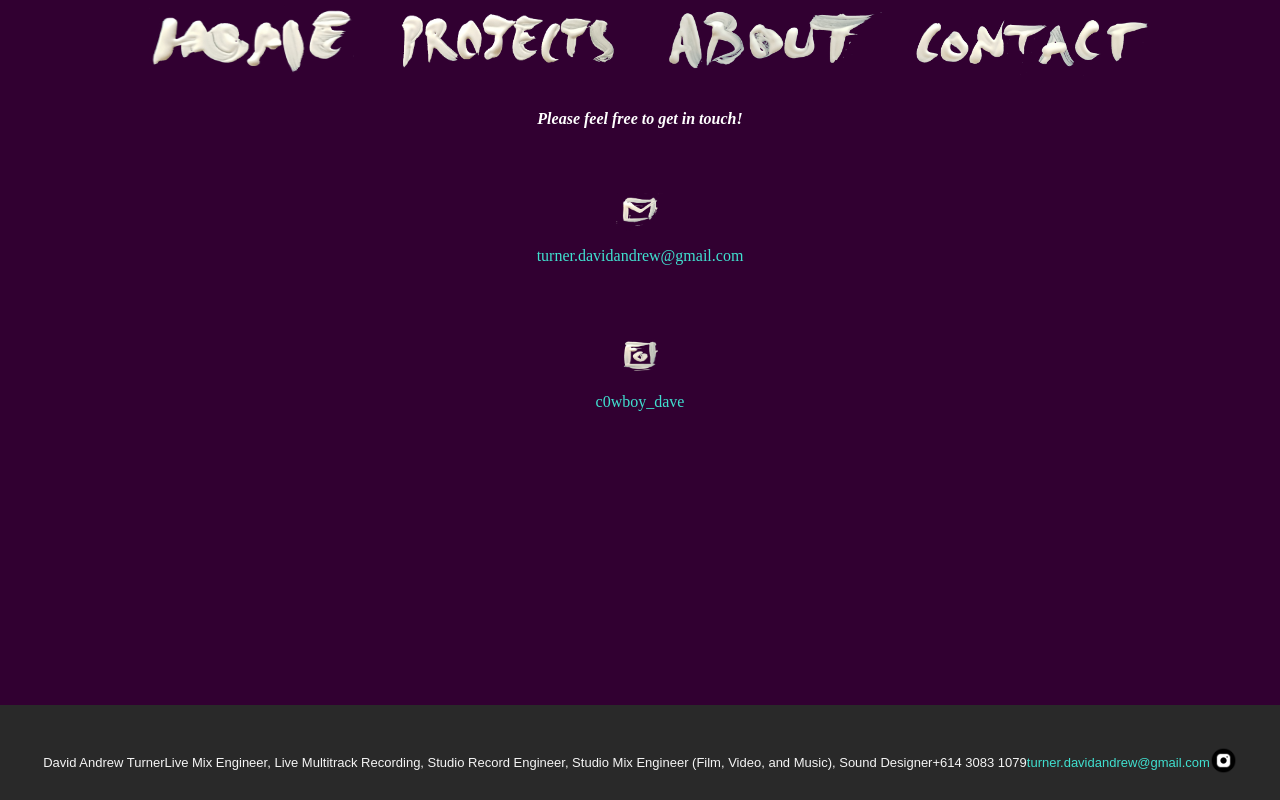
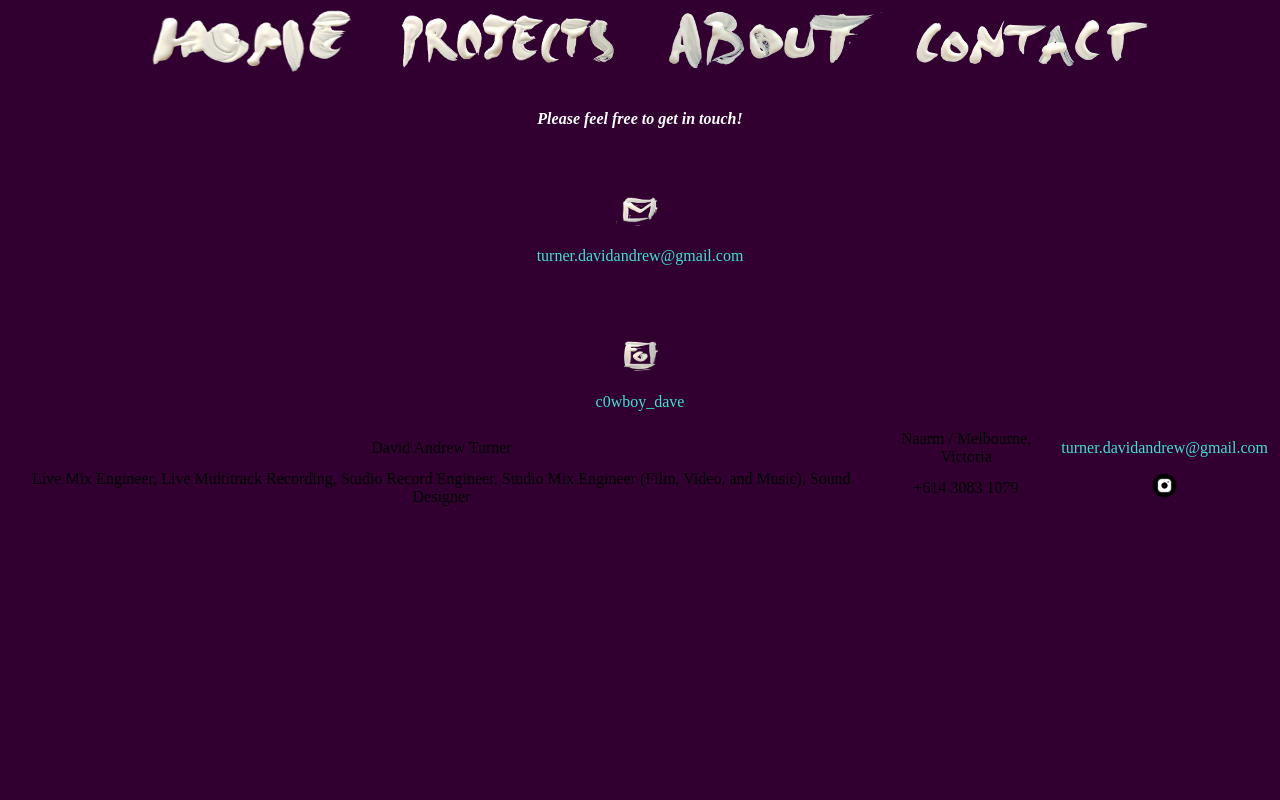
Before and after one commit to c0ffee-revisited/c0ffe-revisited.github.io, a plain HTML site: page Contact.html in a window 1280 px wide. Drawn offline with Linux system fonts and the light colour scheme.

Commit message:
footr a footer

```diff
--- a/Contact.html
+++ b/Contact.html
@@ -44,15 +44,28 @@
     <p><a href="https://www.instagram.com/c0wboy_dave/">c0wboy_dave</a></p>
 
 
-    <div class="footer">
+    <footer>
 
-
+        <table>
+            <tr>
+                <td>David Andrew Turner</td>
+                <td>Naarm / Melbourne, Victoria</td>
+                <td><a href="mailto:turner.davidandrew@gmail.com">turner.davidandrew@gmail.com</a></td>
+            </tr>
+            <tr>
+                <td>Live Mix Engineer, Live Multitrack Recording, Studio Record Engineer, Studio Mix Engineer (Film, Video, and Music), Sound Designer</td>
+                <td>+614 3083 1079</td>
+                <td><a href="https://www.instagram.com/c0wboy_dave/"><img src="./docs/assets/images/Icons/IGBlackWhite.png" alt="IG" width="27" height="27" ></a></td>
+            </tr>
+        </table>
+        <!--
         <p>David Andrew Turner</p>
         <p>Live Mix Engineer, Live Multitrack Recording, Studio Record Engineer, Studio Mix Engineer (Film, Video, and Music), Sound Designer</p>
         <p>+614 3083 1079</p>
         <p><a href="mailto:turner.davidandrew@gmail.com">turner.davidandrew@gmail.com</a></p>
         <p><a href="https://www.instagram.com/c0wboy_dave/"><img src="./docs/assets/images/Icons/IGBlackWhite.png" alt="IG" width="27" height="27" ></a></p>
+        -->
 
-</div>
+    </footer>
 
 </body>
--- a/styles.css
+++ b/styles.css
@@ -98,6 +98,8 @@ p {
 table {
   max-width: 100%;
   min-height: fit-content;
+  border: 0px;
+  border-color: transparent;
 }
 
 
```
